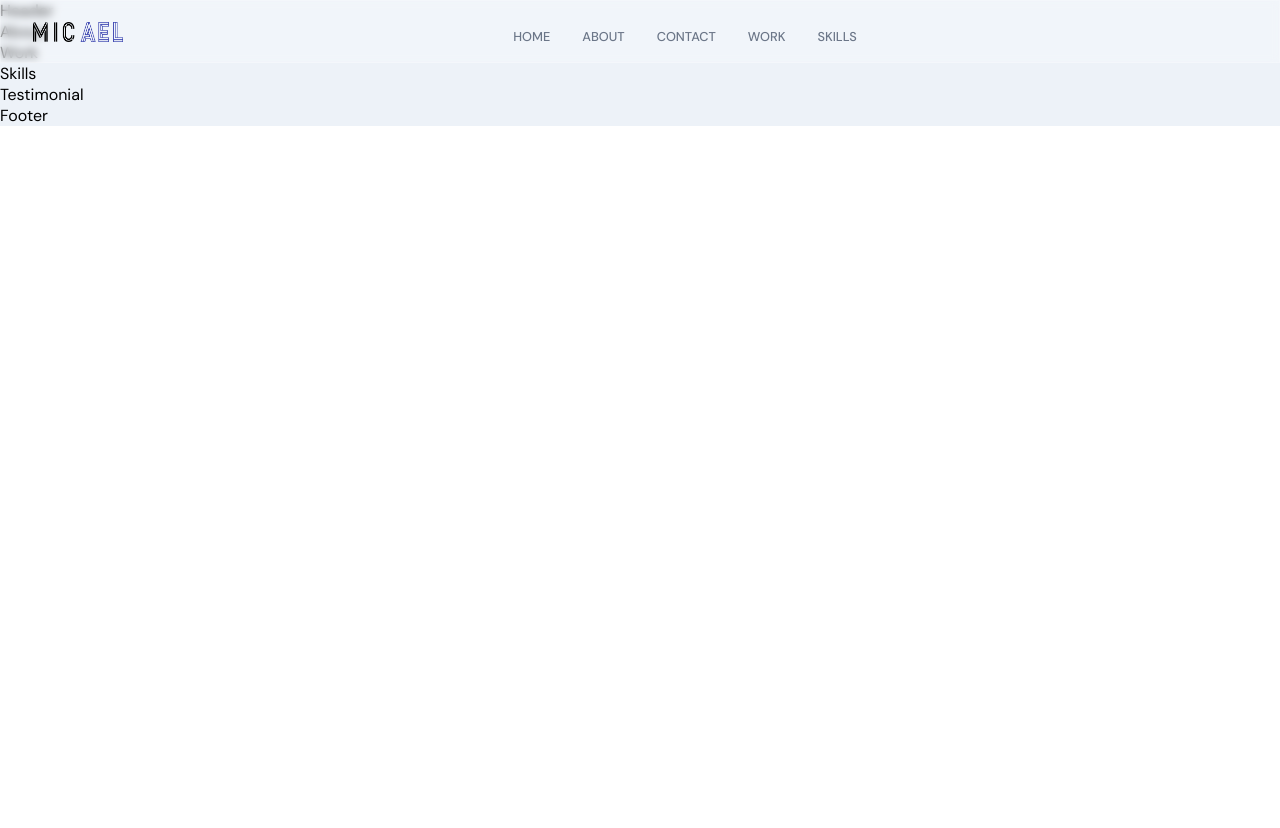
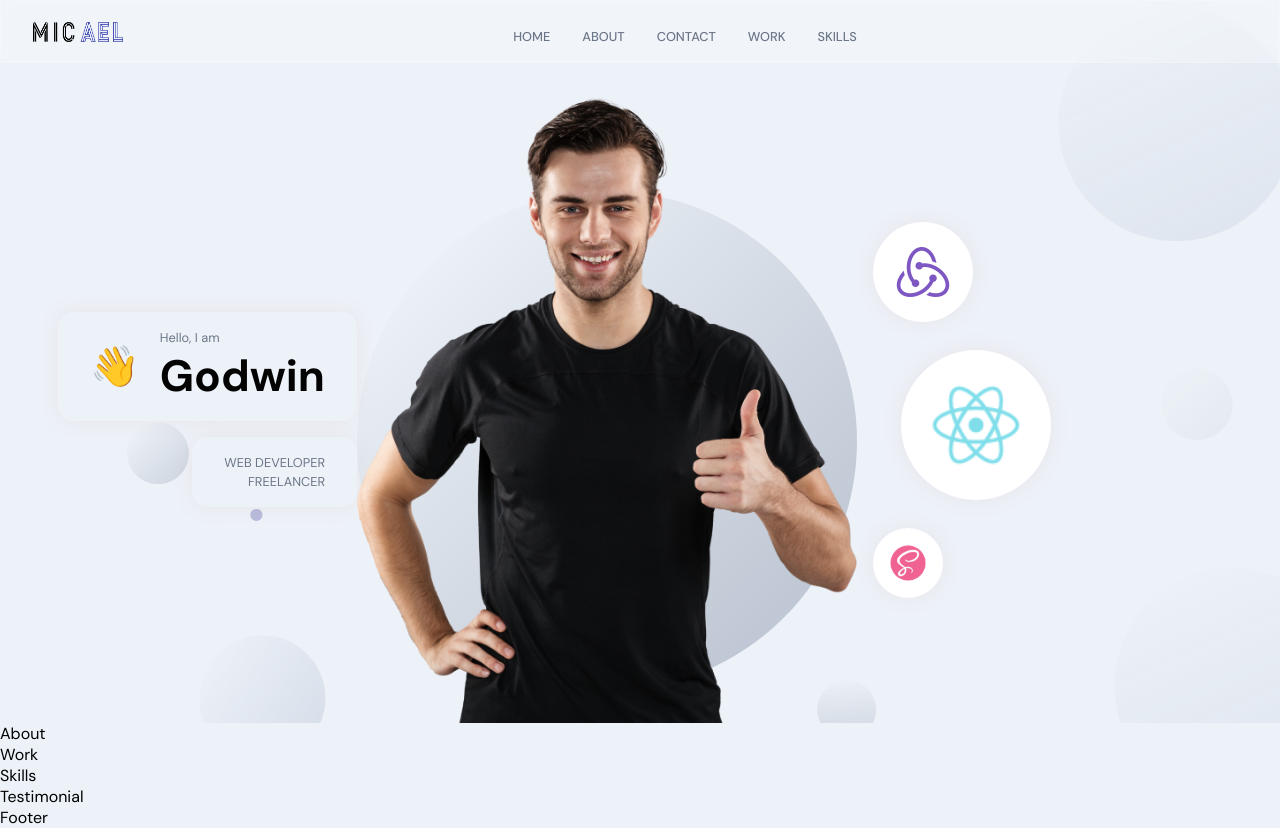
Before and after one commit to giyogun/my-portfolio, a React (Create React App) app in the folder frontend_portfolio/: page / in a window 1280 px wide. Before the commit the page ends 800 px from the top, so only its background shows below. Built offline with nearby package versions, Linux system fonts and the light colour scheme.

Commit message:
set up functionality for Header component

```diff
--- a/frontend_portfolio/src/container/Header/Header.jsx
+++ b/frontend_portfolio/src/container/Header/Header.jsx
@@ -1,11 +1,69 @@
-import React from 'react'
+import React from "react";
 import "./Header.scss";
+import { images } from "../../constants";
+import { motion } from "framer-motion";
 
+const scaleVariants = {
+  whileInView: {
+    scale: [0, 1],
+    opacity: [0, 1],
+    transition: {
+      duration: 1,
+      ease: "easeInOut",
+    },
+  },
+};
 
 const Header = () => {
   return (
-    <div>Header</div>
-  )
-}
+    <main id="home" className="app__header app__flex">
+      <motion.div
+        whileInView={{ x: [-100, 0], opacity: [0, 1] }}
+        transition={{ duration: 1 }}
+        className="app__header-info"
+      >
+        <div className="app__header-badge">
+          <div className="badge-cmp app__flex">
+            <span>👋</span>
+            <div style={{ marginLeft: 20 }}>
+              <p className="p-text">Hello, I am</p>
+              <h1 className="head-text">Godwin</h1>
+            </div>
+          </div>
 
-export default Header
+          <div className="tag-cmp app__flex">
+            <p className="p-text">Web Developer</p>
+            <p className="p-text">Freelancer</p>
+          </div>
+        </div>
+      </motion.div>
+      <motion.div
+        whileInView={{ opacity: [0, 1] }}
+        transition={{ duration: 1, delayChildren: 1 }}
+        className="app__header-img"
+      >
+        <img src={images.profile} alt="profile_bg" />
+        <motion.img
+          whileInView={{ scale: [0, 1] }}
+          transition={{ duration: 1, ease: "easeInOut" }}
+          src={images.circle}
+          alt="profile_circle"
+          className="overlay_circle"
+        ></motion.img>
+      </motion.div>
+      <motion.div
+        variants={scaleVariants}
+        whileInView={scaleVariants.whileInView}
+        className="app__header-circles"
+      >
+        {[images.redux, images.react, images.sass].map((circle, index) => (
+          <div className="circle-cmp app__flex" key={`circle-${index}`}>
+            <img src={circle} alt="circle" />
+          </div>
+        ))}
+      </motion.div>
+    </main>
+  );
+};
+
+export default Header;
--- a/frontend_portfolio/src/container/Header/Header.scss
+++ b/frontend_portfolio/src/container/Header/Header.scss
@@ -0,0 +1,203 @@
+#home {
+  position: relative;
+  background: url("../../assets/bgIMG.png");
+  background-size: cover;
+  background-repeat: repeat;
+  background-position: center;
+
+  .app__wrapper {
+    padding: 0;
+
+    .copyright {
+      display: none;
+    }
+  }
+}
+
+.app__header {
+  flex: 1;
+  width: 100%;
+  height: 100%;
+  flex-direction: row;
+  padding: 6rem 2rem 0;
+
+  @media screen and (min-width: 2000px) {
+    padding-top: 8rem;
+  }
+  @media screen and (max-width: 1200px) {
+    flex-direction: column;
+  }
+  @media screen and (max-width: 450px) {
+    padding: 6rem 1rem 2rem;
+  }
+}
+
+.app__header-info {
+  flex: 0.65;
+  display: flex;
+  flex-direction: column;
+  justify-content: flex-start;
+  align-items: flex-start;
+  height: 100%;
+
+  @media screen and (max-width: 2000px) {
+    width: 100%;
+    margin-right: 0rem;
+  }
+}
+
+.app__header-badge {
+  width: 100%;
+  display: flex;
+  justify-content: flex-end;
+  align-items: flex-end;
+  flex-direction: column;
+
+  .badge-cmp,
+  .tag-cmp {
+    padding: 1rem 2rem;
+    border: var(--white-color);
+    border-radius: 15px;
+    flex-direction: row;
+    width: auto;
+    box-shadow: 0 0 20px rgba(182, 113, 113, 0.1);
+  }
+
+  .tag-cmp {
+    flex-direction: column;
+    margin-top: 1rem;
+
+    p {
+      width: 100%;
+      text-transform: uppercase;
+      text-align: right;
+    }
+  }
+
+  span {
+    font-size: 2.5rem;
+
+    @media screen and (min-width: 2000px) {
+      font-size: 5rem;
+    }
+  }
+
+  @media screen and (max-width: 1200px) {
+    justify-content: flex-start;
+    align-items: flex-start;
+  }
+}
+
+.app__header-circles {
+  flex: 0.75;
+  display: flex;
+  flex-direction: column;
+  justify-content: space-evenly;
+  align-items: flex-start;
+  height: 100%;
+  margin-left: 1rem;
+
+  div {
+    width: 100px;
+    height: 100px;
+    border-radius: 50%;
+    background: var(--white-color);
+    box-shadow: 0 0 20px rgba(182, 113, 113, 0.1);
+
+    img {
+      width: 60%;
+      height: 60%;
+    }
+  }
+
+  div:nth-child(1) {
+    width: 100px;
+    height: 100px;
+  }
+  div:nth-child(2) {
+    margin: 1.75rem;
+    width: 150px;
+    height: 150px;
+  }
+  div:nth-child(3) {
+    width: 70px;
+    height: 70px;
+  }
+
+  @media screen and (min-width: 2000px) {
+    div:nth-child(1) {
+      width: 400px;
+      height: 400px;
+    }
+    div:nth-child(2) {
+      margin: 1.75rem;
+      width: 170px;
+      height: 170px;
+    }
+    div:nth-child(3) {
+      width: 200px;
+      height: 200px;
+    }
+  }
+
+  @media screen and (max-width: 1200px) {
+    width: 100%;
+    flex-direction: row;
+    flex-wrap: wrap;
+    margin-left: 0;
+
+    div {
+      margin: 0.5rem;
+    }
+  }
+
+  @media screen and (max-width: 450px) {
+    div:nth-child(1) {
+      width: 90px;
+      height: 90px;
+    }
+    div:nth-child(2) {
+      margin: 1.75rem;
+      width: 120px;
+      height: 120px;
+    }
+    div:nth-child(3) {
+      width: 50px;
+      height: 50px;
+    }
+
+    div {
+      margin: 0.1rem;
+    }
+  }
+
+}
+
+.app__header-img {
+  position: relative;
+  display: flex;
+  flex: 1;
+  height: 100%;
+  justify-content: flex-end;
+  align-items: flex-end;
+
+  img {
+    width: 100%;
+    object-fit: contain;
+    z-index: 1;
+  }
+
+  .overlay_circle {
+    position: absolute;
+    left: 0;
+    right: 0;
+    bottom: 0;
+    z-index: 0;
+    width: 100%;
+    height: 90%;
+
+    @media screen and (max-width: 1200px) {
+      margin: 2rem 0;
+    }
+  }
+}
```
